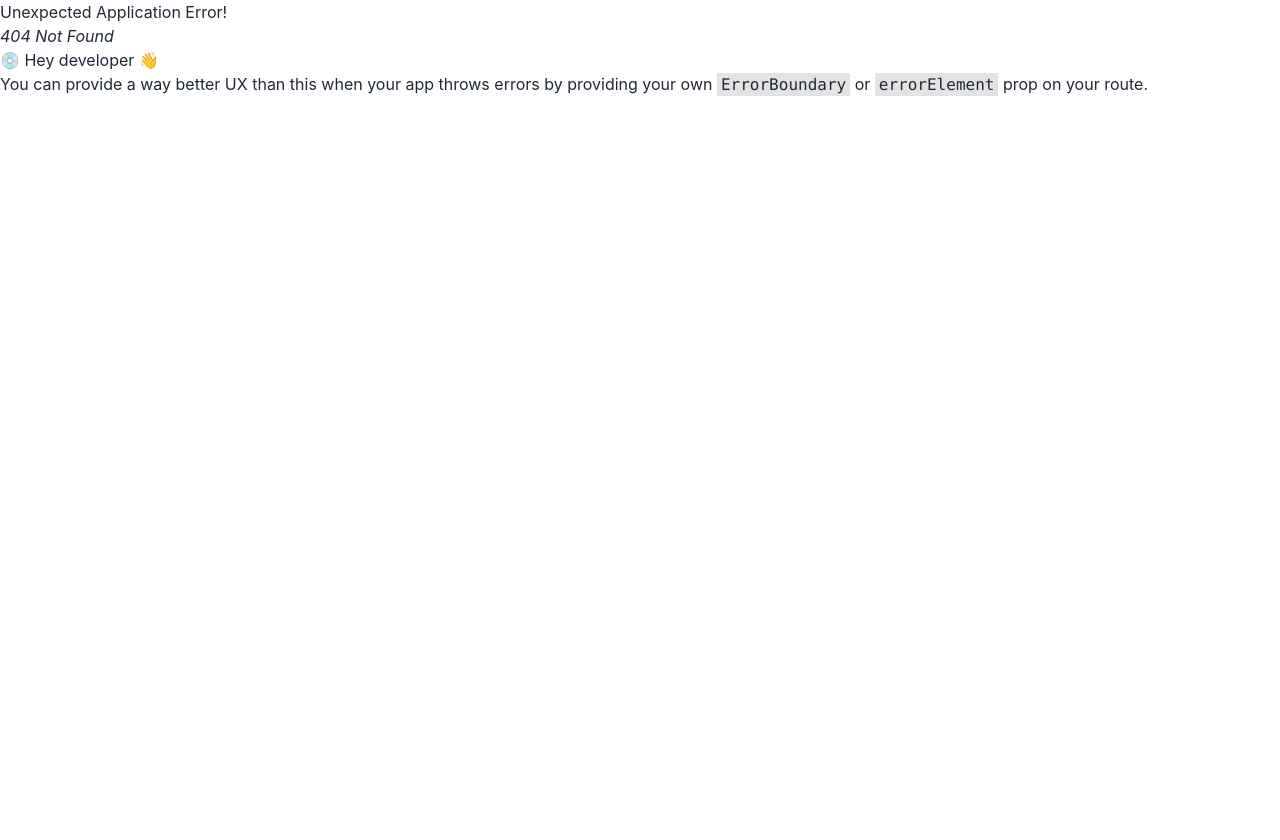
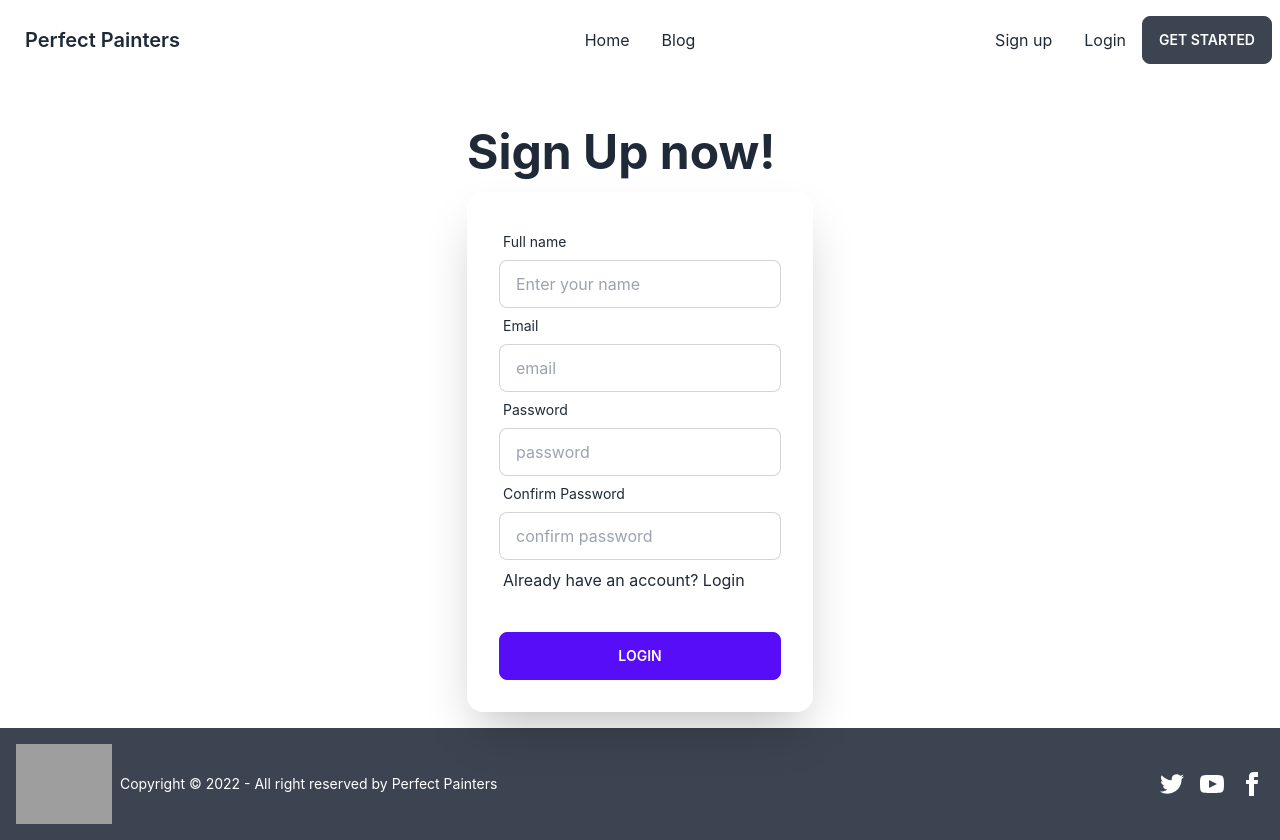
Before and after one commit to jibananando/perfect-painters-client, a React (Create React App) app: page /signup in a window 1280 px wide. Before the commit this address had no page. Before the commit the page ends 800 px from the top, so only its background shows below. Built offline with nearby package versions, Linux system fonts and the light colour scheme; grey boxes are pictures that could not be loaded.

Commit message:
created Loin and signup Page with route

```diff
--- a/src/Pages/Home/Banner/Banner.js
+++ b/src/Pages/Home/Banner/Banner.js
@@ -5,16 +5,16 @@ const Banner = () => {
         <div>
             <div className="carousel w-full h-96">
                 <div id="item1" className="carousel-item w-full">
-                    <img src="https://gliving.tv/wp-content/uploads/2019/08/dps-banner-1.png" className="w-full" />
+                    <img alt="" src="https://gliving.tv/wp-content/uploads/2019/08/dps-banner-1.png" className="w-full" />
                 </div>
                 <div id="item2" className="carousel-item w-full">
-                    <img src="https://www.princetonpainters.net/wp-content/themes/princton-painters/images/default-banner.jpg" className="w-full" />
+                    <img alt="" src="https://www.princetonpainters.net/wp-content/themes/princton-painters/images/default-banner.jpg" className="w-full" />
                 </div>
                 <div id="item3" className="carousel-item w-full">
-                    <img src="https://www.diamondstarpainting.com/wp-content/uploads/2022/04/diamond-star-hero-2-780x300.png" className="w-full" />
+                    <img alt="" src="https://www.diamondstarpainting.com/wp-content/uploads/2022/04/diamond-star-hero-2-780x300.png" className="w-full" />
                 </div>
                 <div id="item4" className="carousel-item w-full">
-                    <img src="https://www.nipponpaint.co.in/wp-content/uploads/2021/08/shutterstock_593354426-1-1024x398.jpg" className="w-full" />
+                    <img alt="" src="https://www.nipponpaint.co.in/wp-content/uploads/2021/08/shutterstock_593354426-1-1024x398.jpg" className="w-full" />
                 </div>
             </div>
             <div className="flex justify-center w-full py-2 gap-2">
@@ -23,6 +23,7 @@ const Banner = () => {
                 <a href="#item3" className="btn btn-xs">3</a>
                 <a href="#item4" className="btn btn-xs">4</a>
             </div>
+            <progress className="progress"></progress>
         </div>
     );
 };
--- /dev/null
+++ b/src/Pages/Home/Home/Login/Login.js
@@ -0,0 +1,36 @@
+import React from 'react';
+import { Link } from 'react-router-dom';
+
+const Login = () => {
+    return (
+        <div className="hero">
+            <div className="hero-content grid cols-2">
+                <div className="text-center lg:text-left">
+                    <h1 className="text-5xl font-bold">Login now!</h1>
+                </div>
+                <div className="card flex-shrink-0 w-full max-w-sm shadow-2xl bg-base-100">
+                    <div className="card-body">
+                        <div className="form-control">
+                            <label className="label">
+                                <span className="label-text">Email</span>
+                            </label>
+                            <input type="email" name="email" placeholder="email" className="input input-bordered" required />
+                            <label className="label">
+                                <span className="label-text">Password</span>
+                            </label>
+                            <input type="password" name="password" placeholder="password" className="input input-bordered" required />
+                            <label className="label">
+                                <p>Don't have an account? <Link to='/signup'>Sign up</Link> </p>
+                            </label>
+                        </div>
+                        <div className="form-control mt-6">
+                            <button className="btn btn-primary">Login</button>
+                        </div>
+                    </div>
+                </div>
+            </div>
+        </div>
+    );
+};
+
+export default Login;
--- a/src/Pages/Home/Home/Shared/Header/Header.js
+++ b/src/Pages/Home/Home/Shared/Header/Header.js
@@ -23,6 +23,10 @@ const Header = () => {
                 </ul>
             </div>
             <div className="navbar-end">
+                <ul className="menu menu-horizontal p-0">
+                    <li><a href="/signup">Sign up</a></li>
+                    <li><a href="/login">Login</a></li>
+                </ul>
                 <a href="/" className="btn">Get started</a>
             </div>
         </div>
--- /dev/null
+++ b/src/Pages/Home/Home/SignUp/SignUp.js
@@ -0,0 +1,44 @@
+import React from 'react';
+import { Link } from 'react-router-dom';
+
+const SignUp = () => {
+    return (
+        <div className="hero">
+            <div className="hero-content grid cols-2">
+                <div className="text-center lg:text-left">
+                    <h1 className="text-5xl font-bold">Sign Up now!</h1>
+                </div>
+                <div className="card flex-shrink-0 w-full max-w-sm shadow-2xl bg-base-100">
+                    <div className="card-body">
+                        <div className="form-control">
+                            <label className="label">
+                                <span className="label-text">Full name</span>
+                            </label>
+                            <input type="text" name="name" placeholder="Enter your name" className="input input-bordered" required />
+                            <label className="label">
+                                <span className="label-text">Email</span>
+                            </label>
+                            <input type="email" name="email" placeholder="email" className="input input-bordered" required />
+                            <label className="label">
+                                <span className="label-text">Password</span>
+                            </label>
+                            <input type="password" name="password" placeholder="password" className="input input-bordered" required />
+                            <label className="label">
+                                <span className="label-text">Confirm Password</span>
+                            </label>
+                            <input type="password" name="confirm" placeholder="confirm password" className="input input-bordered" required />
+                            <label className="label">
+                                <p>Already have an account? <Link to='/login' >Login</Link> </p>
+                            </label>
+                        </div>
+                        <div className="form-control mt-6">
+                            <button className="btn btn-primary">Login</button>
+                        </div>
+                    </div>
+                </div>
+            </div>
+        </div>
+    );
+};
+
+export default SignUp;
```
Also changed, not shown: src/Router/Routes/Routes.js (+11 -0 lines).
